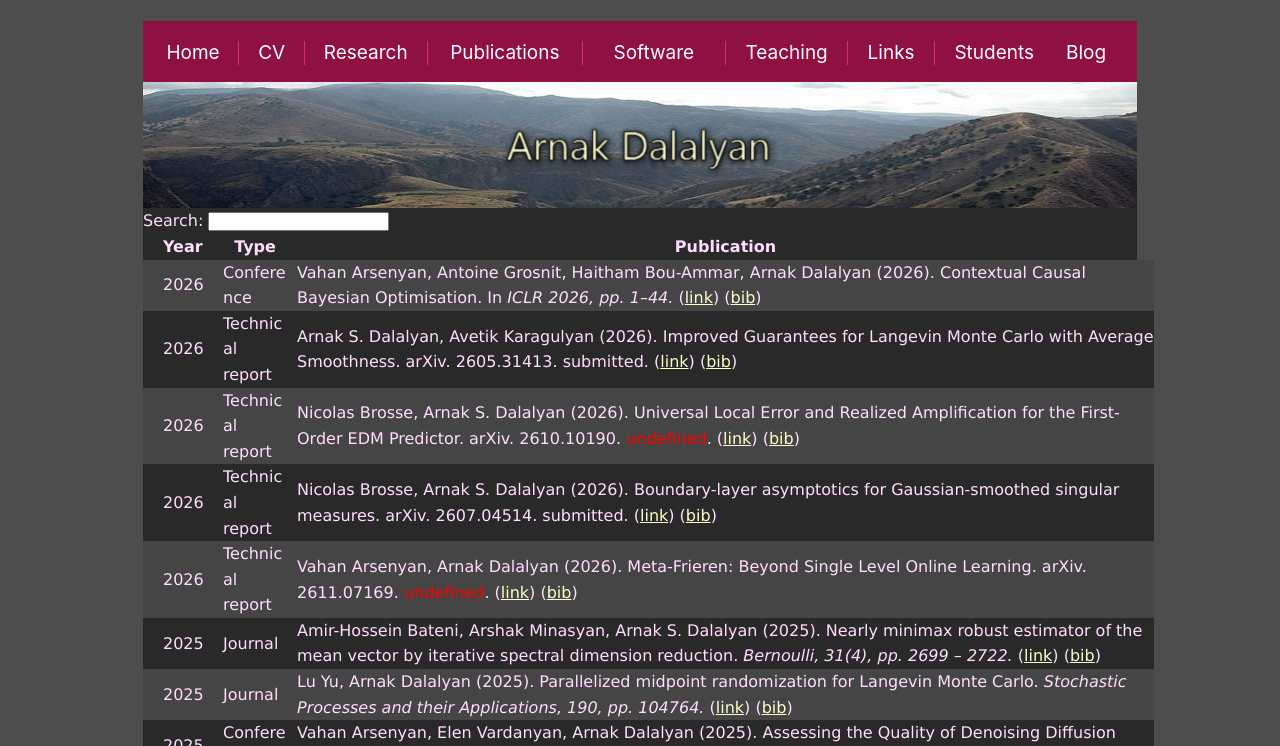
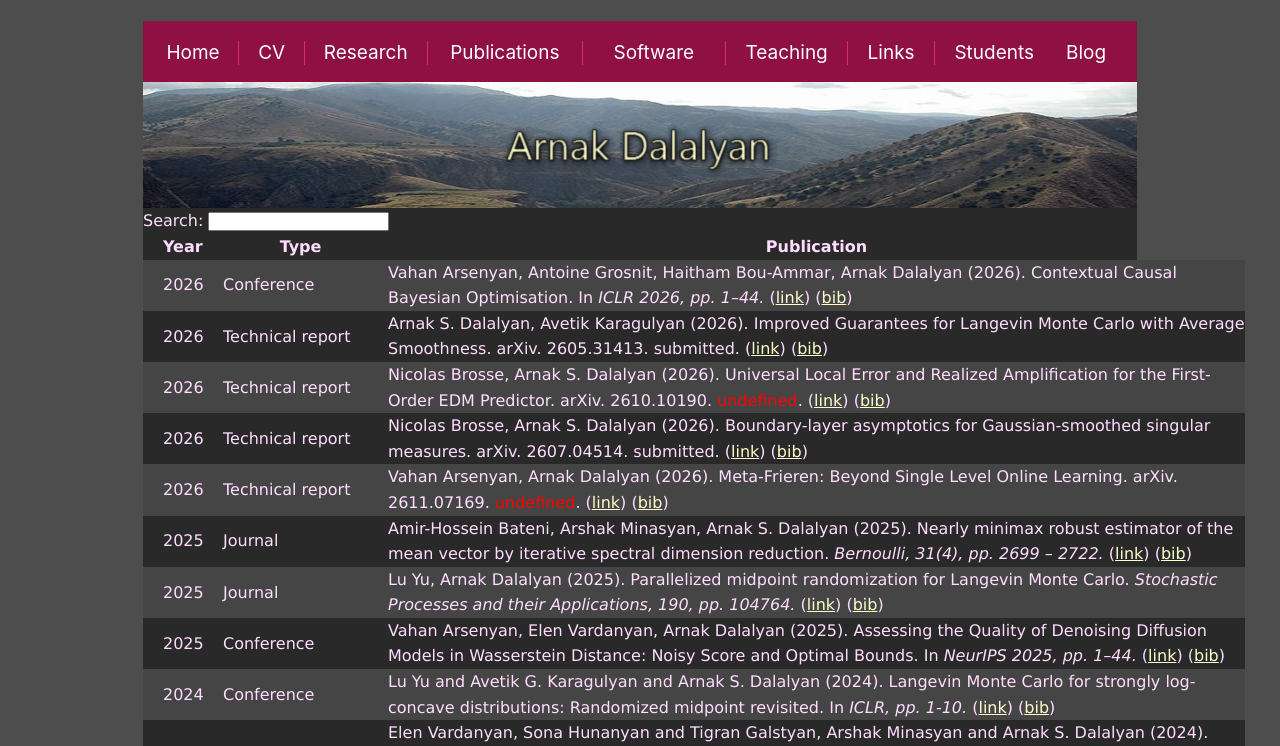
Before and after one commit to adalalyan/adalalyan.github.io, a plain HTML site: page publis.html in a window 1280 px wide. Shown: the top 746 px of the page. Drawn offline with nearby package versions, Linux system fonts and the light colour scheme; some packages are replaced by stand-ins of ours; a script that the page names is missing.

Commit message:
Update publis.html

```diff
--- a/publis.html
+++ b/publis.html
@@ -56,7 +56,6 @@
 
 
 <style type="text/css">
-    /* Preserve the same 900px table layout as software.html. */
     #publication-page { width: 900px; table-layout: fixed; }
     #publication-page .publication-banner {
         display: block;
@@ -105,6 +104,12 @@
     }
     #pubTable tr > td:not(:first-child) a { overflow-wrap: anywhere; }
     #bibtex { white-space: pre-wrap; overflow-wrap: break-word; }
+	#pubTable tr > th:nth-child(2),
+	#pubTable tr > td:nth-child(2) {
+    	width: 180px !important;
+    	white-space: normal;
+    	vertical-align: middle;
+	}
 </style>
 </head>
 <body>
```
